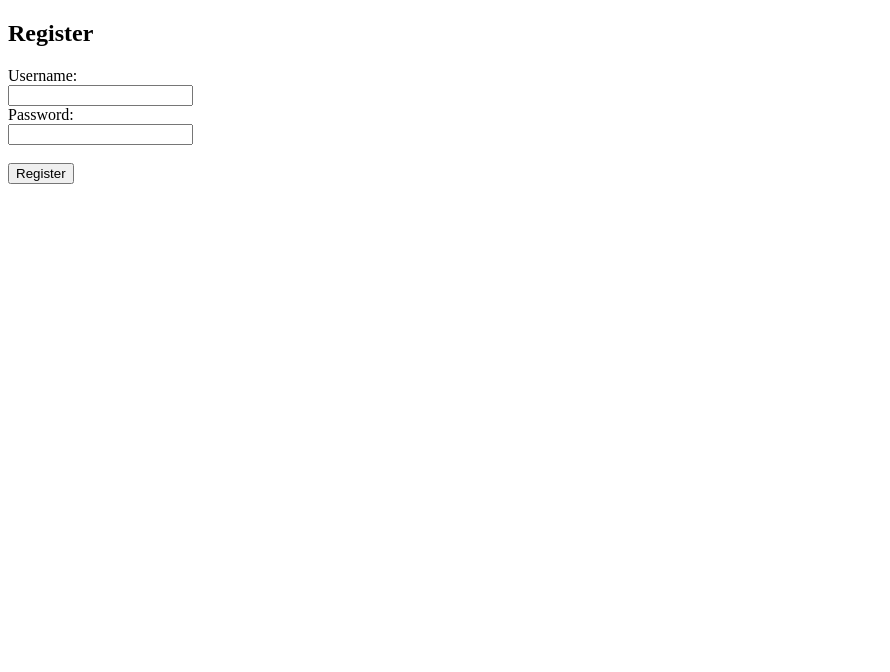
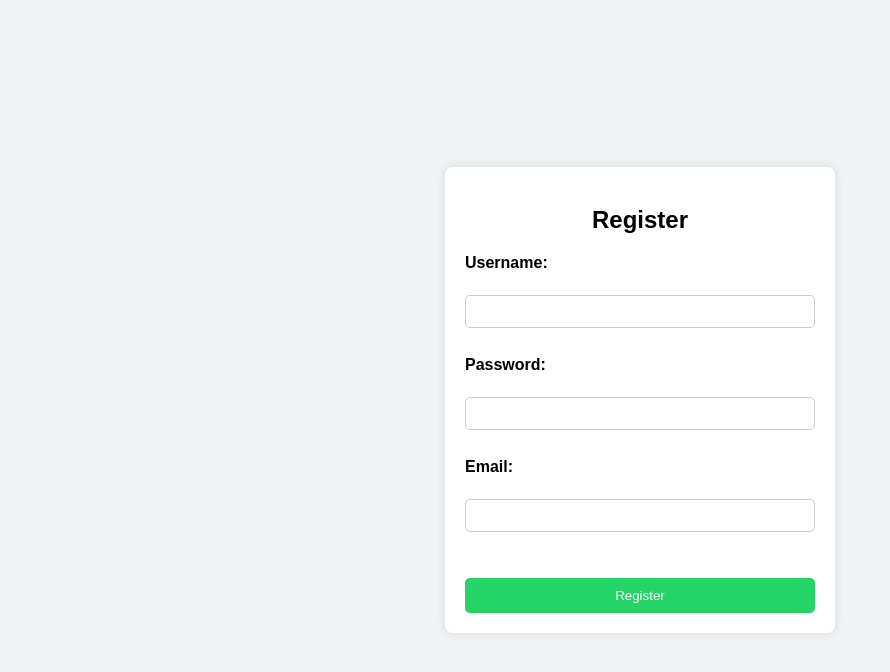
Before and after one commit to Jovicfs/Apollo-AI, a plain HTML site: page frontend/register.html in a window 1280 px wide. Shown: the whole page, without its empty margins (0-890 px from the left). Drawn offline with Linux system fonts and the light colour scheme.

Commit message:
atualização do front do login

```diff
--- a/backend/package.json
+++ b/backend/package.json
@@ -21,6 +21,7 @@
     "jsonwebtoken": "^9.0.2",
     "mongodb": "^6.6.0",
     "mongoose": "^8.3.3",
+    "mongoose-validator": "^2.1.0",
     "nodemon": "^3.1.0"
   }
 }
--- a/backend/src/index.js
+++ b/backend/src/index.js
@@ -4,11 +4,7 @@ const mongoose = require('mongoose');
 const auth = require("./routes/auth.js");
 const groq = require("./routes/groq.js");
 const bodyParser = require('body-parser');
-const bcrypt = require('bcrypt');
-const jwt = require('jsonwebtoken');
-
 require('dotenv').config();
-
 const app = express();
 const port = process.env.PORT || 5000;
 
--- /dev/null
+++ b/frontend/css/login.css
@@ -0,0 +1,54 @@
+body {
+    font-family: Arial, sans-serif;
+    background-color: #f0f2f5;
+    display: flex;
+    justify-content: center;
+    align-items: center;
+    height: 100vh;
+    margin: 0;
+}
+
+.container {
+    min-width: 350px;
+    background-color: #fff;
+    border-radius: 8px;
+    padding: 20px;
+    box-shadow: 0px 0px 10px rgba(0, 0, 0, 0.1);
+}
+
+h2 {
+    text-align: center;
+    margin-bottom: 20px;
+}
+
+form {
+    display: flex;
+    flex-direction: column;
+}
+
+label {
+    font-weight: bold;
+    margin-bottom: 5px;
+}
+
+input[type="text"],
+input[type="password"] {
+    padding: 8px;
+    margin-bottom: 10px;
+    border: 1px solid #ccc;
+    border-radius: 5px;
+}
+
+button[type="submit"] {
+    padding: 10px 20px;
+    background-color: #25d366;
+    color: #fff;
+    border: none;
+    border-radius: 5px;
+    cursor: pointer;
+    transition: background-color 0.3s;
+}
+
+button[type="submit"]:hover {
+    background-color: #128c7e;
+}
--- /dev/null
+++ b/frontend/css/register.css
@@ -0,0 +1,55 @@
+body {
+    font-family: Arial, sans-serif;
+    background-color: #f0f2f5;
+    display: flex;
+    justify-content: center;
+    align-items: center;
+    height: 100vh;
+    margin: 0;
+}
+
+.container {
+    min-width: 350px;
+    background-color: #fff;
+    border-radius: 8px;
+    padding: 20px;
+    box-shadow: 0px 0px 10px rgba(0, 0, 0, 0.1);
+}
+
+h2 {
+    text-align: center;
+    margin-bottom: 20px;
+}
+
+form {
+    display: flex;
+    flex-direction: column;
+}
+
+label {
+    font-weight: bold;
+    margin-bottom: 5px;
+}
+
+input[type="text"],
+input[type="email"],
+input[type="password"] {
+    padding: 8px;
+    margin-bottom: 10px;
+    border: 1px solid #ccc;
+    border-radius: 5px;
+}
+
+button[type="submit"] {
+    padding: 10px 20px;
+    background-color: #25d366;
+    color: #fff;
+    border: none;
+    border-radius: 5px;
+    cursor: pointer;
+    transition: background-color 0.3s;
+}
+
+button[type="submit"]:hover {
+    background-color: #128c7e;
+}
--- a/frontend/js/register.js
+++ b/frontend/js/register.js
@@ -2,6 +2,7 @@ document.getElementById('registerForm').addEventListener('submit', async (e) =>
     e.preventDefault();
     const username = document.getElementById('regUsername').value;
     const password = document.getElementById('regPassword').value;
+    const email = document.getElementById('regEmail').value; // Adicione essa linha para capturar o valor do campo de e-mail
 
     try {
         const response = await fetch('http://localhost:3333/auth/register', {
@@ -9,7 +10,7 @@ document.getElementById('registerForm').addEventListener('submit', async (e) =>
             headers: {
                 'Content-Type': 'application/json'
             },
-            body: JSON.stringify({ username, password })
+            body: JSON.stringify({ username, password, email }) // Inclua o campo de e-mail no objeto enviado
         });
 
         const data = await response.json();
--- a/frontend/register.html
+++ b/frontend/register.html
@@ -3,18 +3,22 @@
 <head>
     <meta charset="UTF-8">
     <meta name="viewport" content="width=device-width, initial-scale=1.0">
+    <link rel="stylesheet" href="./css/register.css">
     <script defer src="js/register.js"></script>
     <title>Document</title>
 </head>
 <body>
+    <div class="container">
         <h2>Register</h2>
         <form id="registerForm">
             <label for="regUsername">Username:</label><br>
             <input type="text" id="regUsername" name="regUsername"><br>
             <label for="regPassword">Password:</label><br>
-        <input type="password" id="regPassword" name="regPassword"><br><br>
+            <input type="password" id="regPassword" name="regPassword"><br>
+            <label for="regEmail">Email:</label><br> <!-- Adicionando o campo de e-mail -->
+            <input type="email" id="regEmail" name="regEmail"><br><br> <!-- Adicionando o campo de e-mail -->
             <button type="submit">Register</button>
         </form>
-
+    </div>
 </body>
 </html>
```
Also changed, not shown: backend/src/Config/key.js (deleted, +0 -7 lines), backend/src/models/user.js (+6 -1 lines), backend/src/routes/auth.js (+12 -9 lines), backend/src/routes/groq.js (+4 -4 lines), frontend/js/index.js (+39 -5 lines), frontend/login.html (+3 -0 lines). Lines whose indentation alone changed are shown as unchanged.
